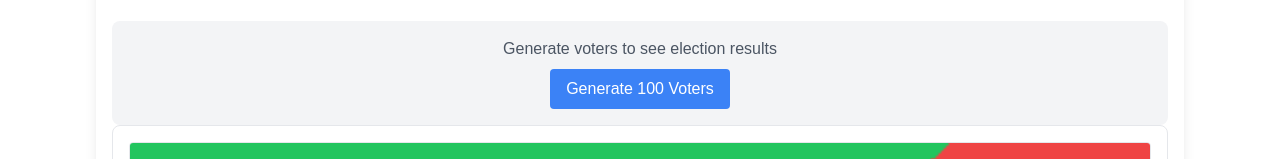
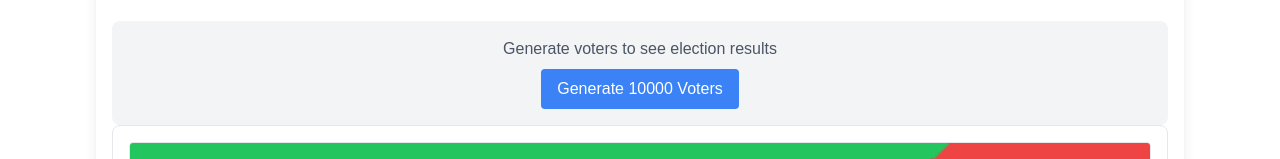
Before and after one commit to jss367/voting-visualization, a Next.js app: page / in a window 1280 px wide. Shown: the part 219-378 px from the top of the page. Built offline with nearby package versions, Linux system fonts and the light colour scheme.

Commit message:
Update VotingMethodViz.tsx

```diff
--- a/app/components/VotingMethodViz.tsx
+++ b/app/components/VotingMethodViz.tsx
@@ -32,7 +32,7 @@ const VotingMethodViz = () => {
     const [approvalThreshold, setApprovalThreshold] = useState(0.3);
     const [showSettings, setShowSettings] = useState(false);
     const [voters, setVoters] = useState([]);
-    const [voterCount, setVoterCount] = useState(100);
+    const [voterCount, setVoterCount] = useState(10000);
     const [voterDistribution, setVoterDistribution] = useState('uniform');
     const [electionResults, setElectionResults] = useState(null);
     const [hasGeneratedVoters, setHasGeneratedVoters] = useState(false);
```
